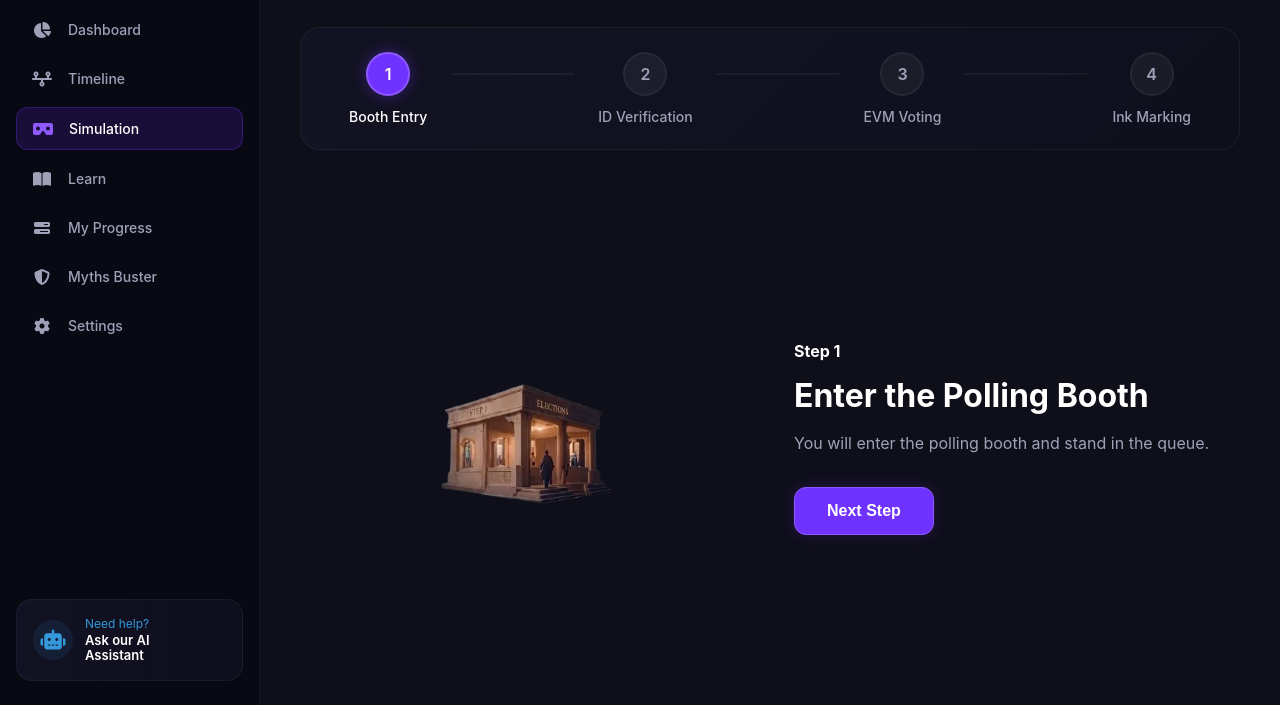
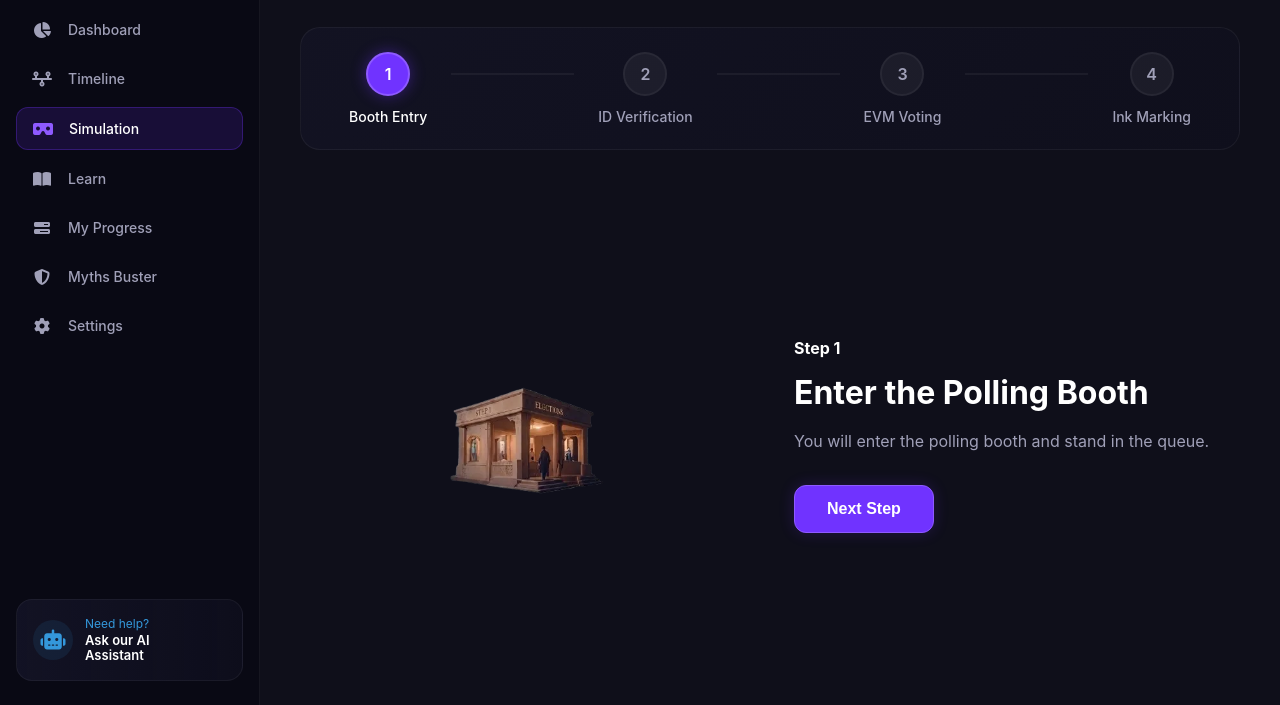
Before and after one commit to vaishnavi-ctrl-jpg/ELECTION-MENTOR-AI, a website: page simulation.html in a window 1280 px wide. Shown: the part 95-800 px from the top of the page. Drawn offline with Linux system fonts and the light colour scheme.

Commit message:
Revert image class name to max-w-100-h-400 and slightly enlarge original image

```diff
--- a/simulation.html
+++ b/simulation.html
@@ -126,7 +126,7 @@
             <!-- Two-Column Display -->
             <div class="simulation-content-grid">
                 <div class="asset-column">
-                    <img loading="lazy" src="building_asset.webp" alt="Simulation Polling Booth" class="sim-building-img">
+                    <img loading="lazy" src="building_asset.webp" alt="Simulation Polling Booth" class="max-w-100-h-400">
                 </div>
 
                 <!-- Info Column -->
--- a/styles.css
+++ b/styles.css
@@ -73,15 +73,7 @@ body {
 
 .max-w-100-h-400 {
     max-width: 100%;
-    max-height: 400px;
-    object-fit: contain;
-    border-radius: 12px;
-}
-
-.sim-building-img {
-    max-width: 100%;
-    height: auto;
-    max-height: 480px;
+    max-height: 425px;
     object-fit: contain;
     border-radius: 12px;
 }
```
